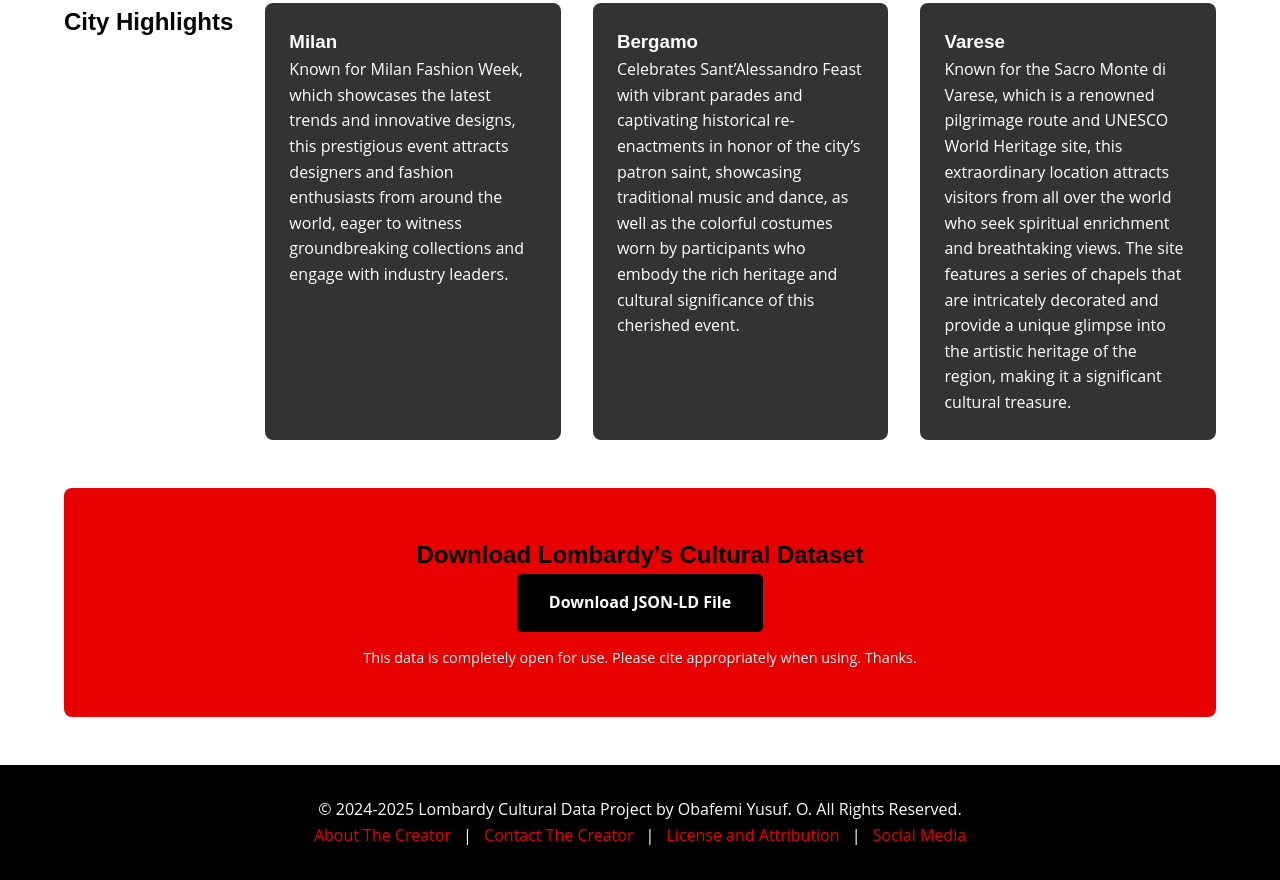
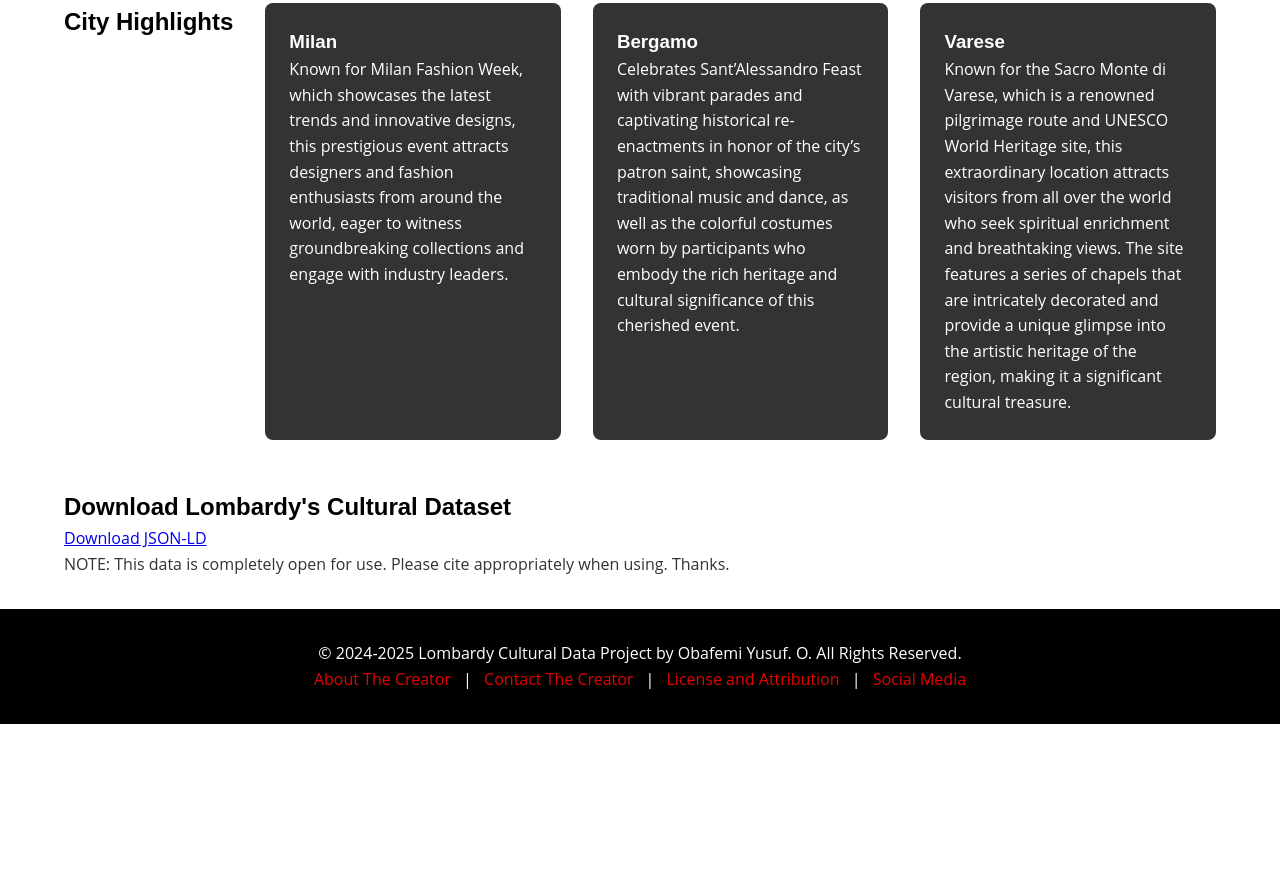
Before and after one commit to ObafemiY/Pavia-Fortifications-research, a plain HTML site: page index.html in a window 1280 px wide. Shown: the part 1016-1896 px from the top of the page. After the commit the page ends 1740 px from the top, so only its background shows below. Drawn offline with Linux system fonts and the light colour scheme.

Commit message:
Update index.html

```diff
--- a/index.html
+++ b/index.html
@@ -260,18 +260,20 @@
     </section>
 
     <!-- JSON-LD Data Download Section -->
-    <section class="download-section">
-       <h2 data-lang-en="Download Lombardy’s Cultural Dataset" data-lang-it="Scarica il Dataset Culturale della Lombardia">
-            Download Lombardy’s Cultural Dataset
-        </h2>
-        <a href="https://raw.githubusercontent.com/ObafemiY/Lombardy-Cities-Cultures-LOD/refs/heads/main/Lombardy-Cities-Cultures-LOD.json" download>
-            <span data-lang-en="Download JSON-LD File" data-lang-it="Scarica il File JSON-LD">Download JSON-LD File</span>
-        </a>
-        <p data-lang-en="This data is completely open for use. Please cite appropriately when using. Thanks."
-           data-lang-it="Questi dati sono completamente aperti per l'uso. Si prega di citare correttamente quando si utilizzano. Grazie.">
-           This data is completely open for use. Please cite appropriately when using. Thanks.
-        </p>
-    </section>
+    <section class="download">
+    <h2 data-lang-en="Download Lombardy's Cultural Dataset"
+        data-lang-it="Scarica il Dataset Culturale della Lombardia">
+        Download Lombardy's Cultural Dataset
+    </h2>
+    <a href="https://raw.githubusercontent.com/ObafemiY/Lombardy-Cities-Cultures-LOD/refs/heads/main/Lombardy-Cities-Cultures-LOD.json"
+       download="Lombardy-Cities-Cultures-LOD.json" class="download-btn">
+        Download JSON-LD
+    </a>
+    <p data-lang-en="NOTE: This data is completely open for use. Please cite appropriately when using. Thanks."
+       data-lang-it="NOTA: Questi dati sono completamente aperti all'uso. Si prega di citare in modo appropriato quando si utilizzano. Grazie.">
+        NOTE: This data is completely open for use. Please cite appropriately when using. Thanks.
+    </p>
+</section>
 </main>
 
 <!-- Footer Section -->
```
